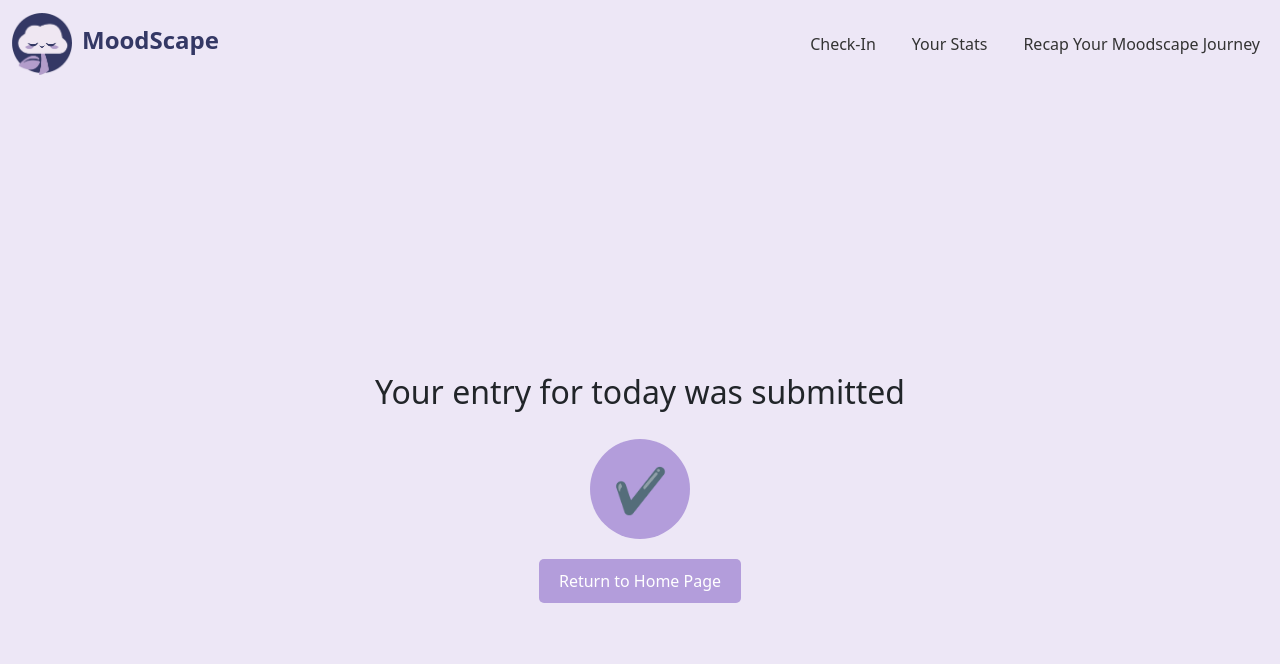
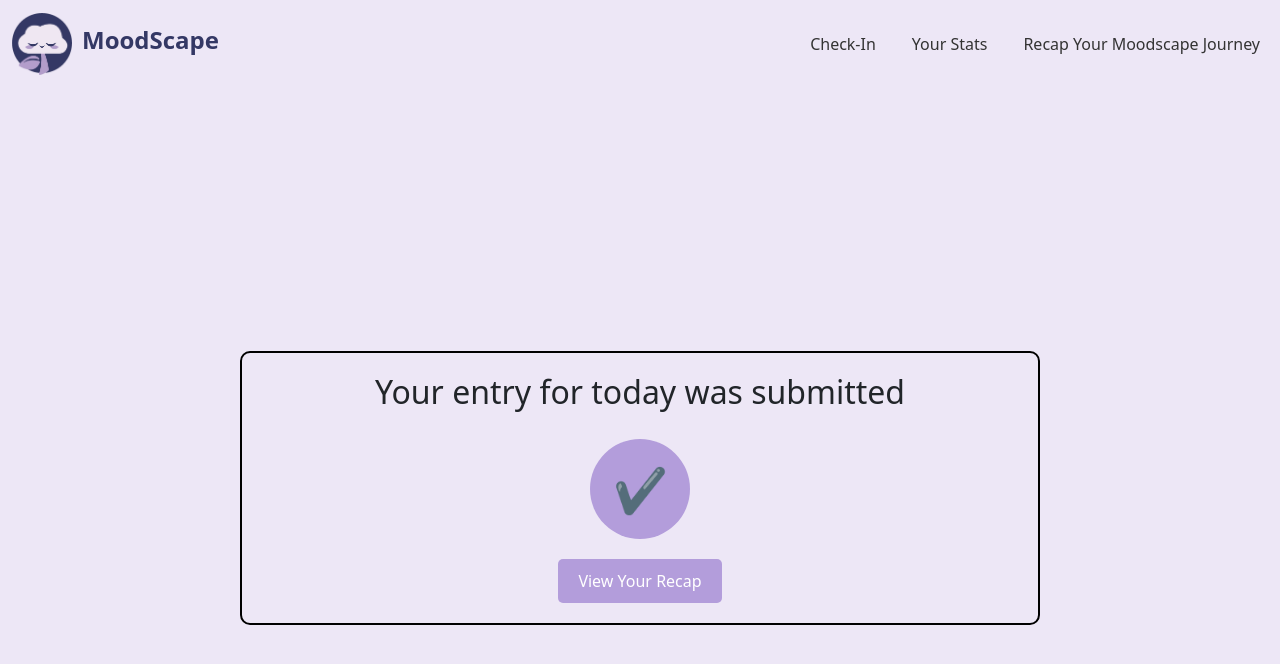
Before and after one commit to layanat/moodscape, a React (Create React App) app: page /checkin-confirmation in a window 1280 px wide. Shown: the top 664 px of the page. Built offline with nearby package versions, Linux system fonts and the light colour scheme.

Commit message:
fixed checking confirmation

```diff
--- a/src/pages/CheckinConfirmation.jsx
+++ b/src/pages/CheckinConfirmation.jsx
@@ -5,11 +5,13 @@ import "../styling/CheckinConfirmation.css"; // Path to your CSS file for stylin
 const CheckinConfirmation = () => {
   return (
     <div className="confirmation-container">
-      <h2>Your entry for today was submitted</h2>
-      <div className="check-mark-circle">✔️</div>
-      <Link to="/" className="home-button">
-        Return to Home Page
-      </Link>
+      <div className="inner-container">
+        <h2>Your entry for today was submitted</h2>
+        <div className="check-mark-circle">✔️</div>
+        <Link to="/recap" className="home-button">
+          View Your Recap
+        </Link>
+      </div>
     </div>
   );
 };
--- a/src/styling/CheckinConfirmation.css
+++ b/src/styling/CheckinConfirmation.css
@@ -18,7 +18,18 @@
     color: white;
     margin: 20px;
   }
-
+  .inner-container {
+    border: 2px solid black; /* Black border around the inner container */
+    border-radius: 10px; /* Rounded corners */
+    padding: 20px; /* Padding inside the inner container */
+    display: flex;
+    flex-direction: column;
+    align-items: center;
+    justify-content: center;
+    width: 100%; /* Adjust the width as necessary */
+   max-width: 800px; /* Ensures it does not get too wide */
+    /* Background color for visibility */
+  }
   .home-button {
     padding: 10px 20px;
     background-color: #B39DDB;
```
